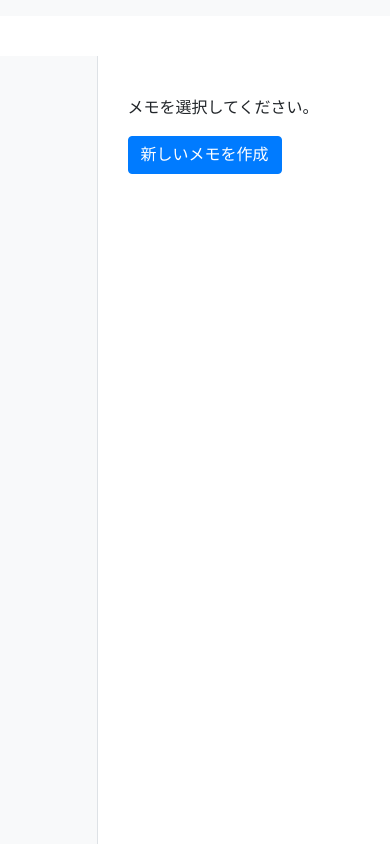
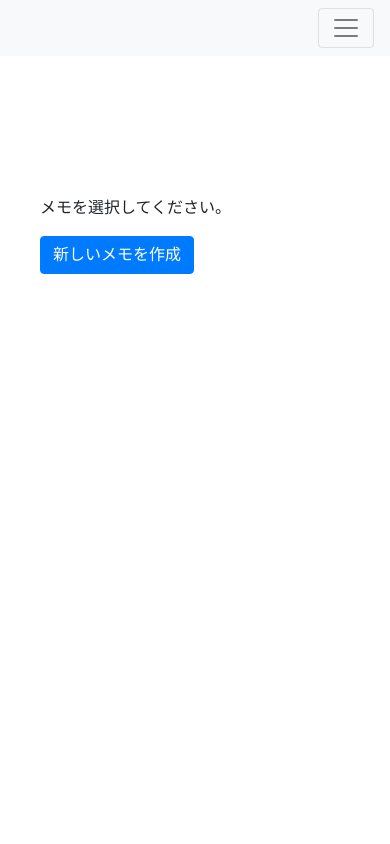
Before and after one commit to NaokiMatsumoto/api_view, a Django app: page /memo/memo/ in a window 390 px wide. Run offline with Django 5.2, Linux system fonts and the light colour scheme; the visitor is signed in with stand-in values (Sample User, id 1); data that the repository does not hold is empty; parts of the project's set-up code (start-up, migrations or seed data) failed here and were passed over; some libraries are stand-ins or nearby versions.

Commit message:
モバイル対応　リンク集追加

```diff
--- /dev/null
+++ b/redirect_api/accounts/admin.py
@@ -0,0 +1,4 @@
+from django.contrib import admin
+from .models import Link
+
+admin.site.register(Link)
--- /dev/null
+++ b/redirect_api/accounts/context_processors.py
@@ -0,0 +1,8 @@
+from .models import Link
+
+def user_links(request):
+    if request.user.is_authenticated:
+        links = Link.objects.filter(user=request.user)
+    else:
+        links = []
+    return {'user_links': links}
--- a/redirect_api/news/views.py
+++ b/redirect_api/news/views.py
@@ -11,8 +11,6 @@ from django.utils import timezone
 from django.http import JsonResponse
 from .models import NewsSource, NewsArticle, Favorite, Region, Comment
 from datetime import datetime, date
-
-
 
 class NewsSourceListRedirectView(LoginRequiredMixin, RedirectView):
     permanent = False
--- a/redirect_api/redirect_api/settings.py
+++ b/redirect_api/redirect_api/settings.py
@@ -70,6 +70,7 @@ TEMPLATES = [
                 'django.template.context_processors.request',
                 'django.contrib.auth.context_processors.auth',
                 'django.contrib.messages.context_processors.messages',
+                'accounts.context_processors.user_links',
             ],
         },
     },
--- a/redirect_api/static/css/styles.css
+++ b/redirect_api/static/css/styles.css
@@ -125,3 +125,18 @@ a.clicked {
 .favorite-item {
     position: relative;
   }
+
+  @media (max-width: 767px) {
+    .sticky-sidebar {
+        position: static;
+        width: 100%;
+        border-right: none;
+        padding: 0;
+        margin-top: 100px;
+    }
+
+    .main-content {
+        margin-left: 0;
+        margin-top: 56px;
+    }
+}
--- a/redirect_api/templates/base.html
+++ b/redirect_api/templates/base.html
@@ -3,7 +3,7 @@
 <html lang="en">
 <head>
     <meta charset="UTF-8">
-    <meta name="viewport" content="width=device-width, initial-scale=1.0">
+    <meta name="viewport" content="width=device-width, initial-scale=1, shrink-to-fit=no">
     <meta name="robots" content="noindex, nofollow">
     <title>{% block title %}News Sources and Articles{% endblock %}</title>
     <link rel="stylesheet" href="https://stackpath.bootstrapcdn.com/bootstrap/4.5.2/css/bootstrap.min.css">
@@ -16,6 +16,10 @@
 <body>
     <header>
         <nav class="navbar navbar-expand-lg navbar-light bg-light fixed-top">
+            <span class="navbar-brand"></span>
+            <button class="navbar-toggler" type="button" data-toggle="collapse" data-target="#navbarNav" aria-controls="navbarNav" aria-expanded="false" aria-label="Toggle navigation">
+                <span class="navbar-toggler-icon"></span>
+            </button>
             <div class="collapse navbar-collapse" id="navbarNav">
                     <ul class="navbar-nav">
                         <li class="nav-item"> <a class="nav-link" href="{% url 'news:news_list_startup_redirect' %}">スタートアップニュース</a> </li>
@@ -32,6 +36,9 @@
                             {{ user.username }}
                         </a>
                         <div class="dropdown-menu dropdown-menu-right" aria-labelledby="navbarDropdownMenuLink">
+                            {% for link in user_links %}
+                            <a class="dropdown-item" href="{{ link.url }}" target="\_blank">{{ link.title }}</a>
+                            {% endfor %}
                             <a class="dropdown-item" href="{% url 'logout' %}">ログアウト</a>
                         </div>
                     </li>
--- a/redirect_api/templates/memos/memo_list.html
+++ b/redirect_api/templates/memos/memo_list.html
@@ -17,7 +17,7 @@
             {% endfor %}
         </div>
     </div>
-    <div class="col-md-9 main-content">
+    <div class="col-md-9 col-12 main-content">
         {% if selected_memo %}
             <div class="selected-memo-detail">
                 <h3>タイトル: {{ selected_memo.title }}</h3>
```
Also changed, not shown: redirect_api/accounts/models.py (added, +12 -0 lines), redirect_api/templates/news/news_list.html (+23 -2 lines), redirect_api/accounts/migrations/0001_initial.py (added). Lines whose indentation alone changed are shown as unchanged.
